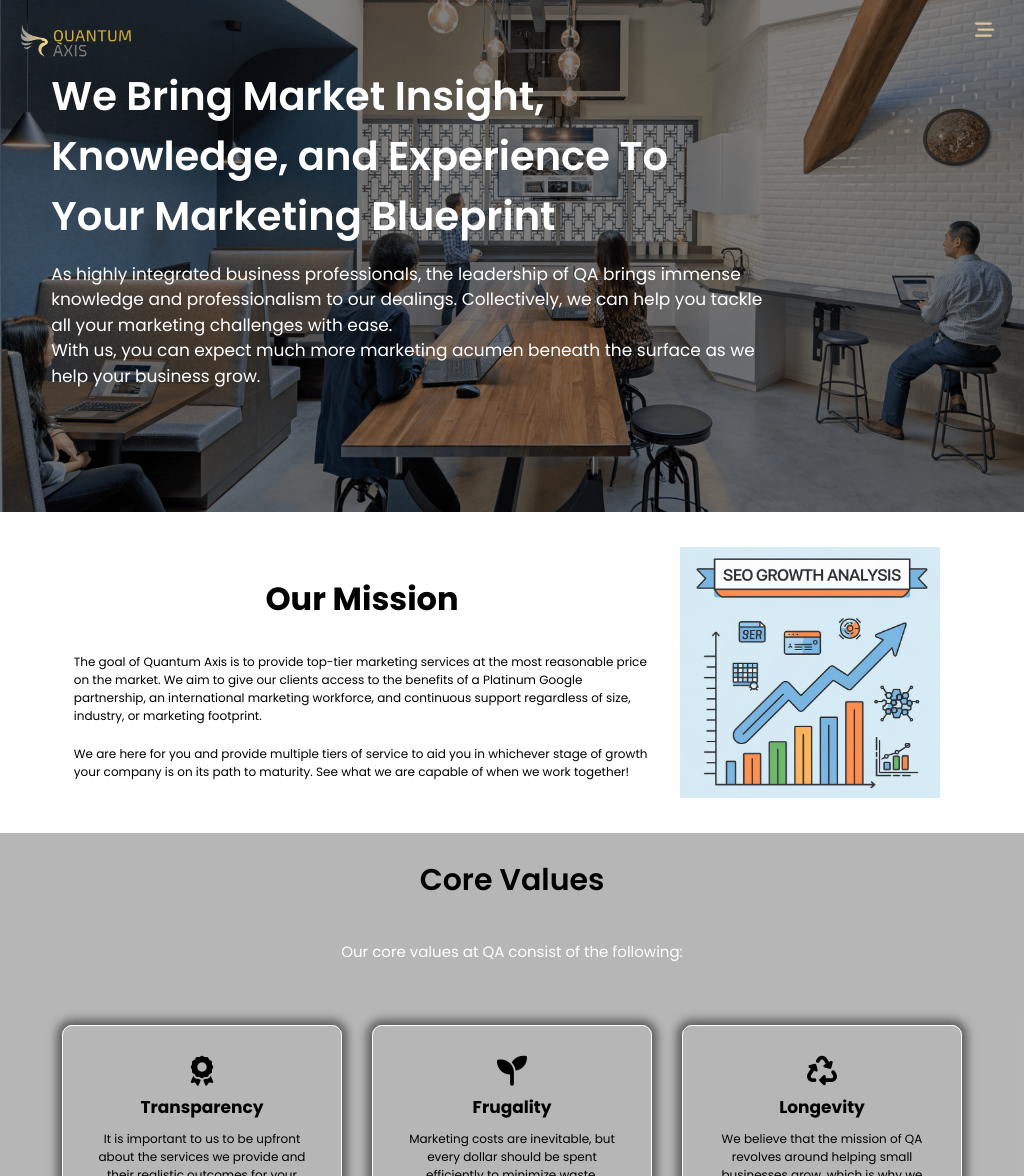
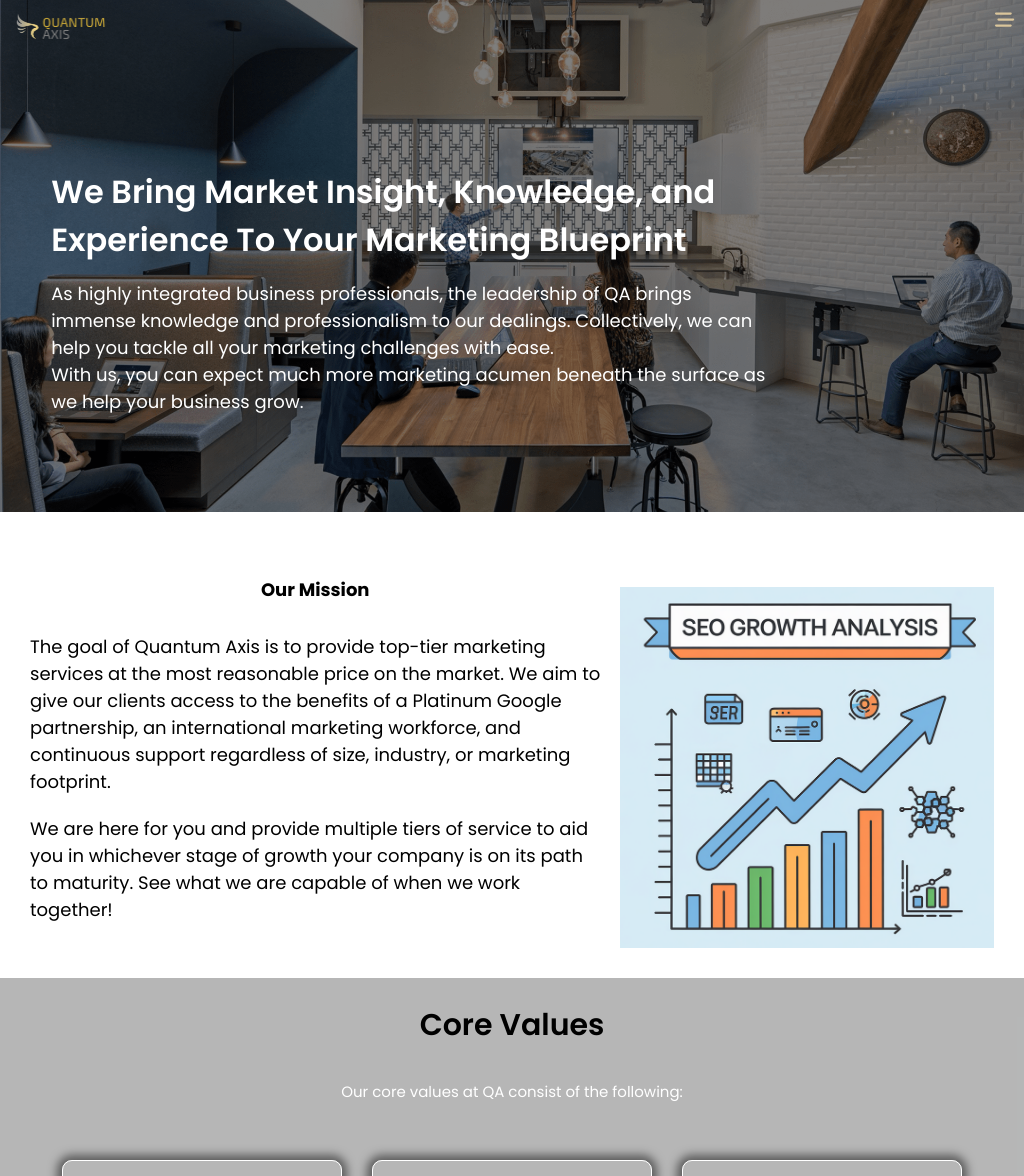
Before and after one commit to tharanycred4future/quantumaxistest, a React (Vite) app: page /about-us in a window 1024 px wide. Shown: the top 1176 px of the page. Built offline with nearby package versions, Linux system fonts and the light colour scheme.

Commit message:
abt us page responsiveness update

```diff
--- a/src/pages/AboutUs/AboutUs.css
+++ b/src/pages/AboutUs/AboutUs.css
@@ -113,9 +113,8 @@
     padding: 40px 20px;
     justify-content: center;
     gap: 30px;
-
     position: relative; /* Ensure the element is positioned correctly */
-  z-index: 1;
+    z-index: 1;
 
 }
 .core-value{
@@ -191,7 +190,7 @@
   color: #ece3d0;
 }
 
-@media (min-width:320px) and (max-width:425px){
+@media  (max-width:320px){
   .abt-us-navbar{
     display: flex;
     justify-content:space-between;
@@ -259,8 +258,7 @@
 
 }
 
-
-@media (min-width:376px) and (max-width:450px){
+@media (min-width:321px) and (max-width:450px){
   .abt-us-navbar{
     display: flex;
     justify-content:space-between;
@@ -285,10 +283,77 @@
     left: 5vw;
   }
   .abt-us-hero h2{
-    font-size: 13px;
+    font-size: 10px;
   }
   .abt-us-hero p{
-    font-size: 8px;
+    font-size: 6px;
+  }
+  .abt-us-mission{
+    padding: 20px;
+    display: flex;
+
+  }
+  .abt-us-mission-text h3{
+    font-size: 18px;
+    padding: 10px;
+    display: flex;
+    justify-content:flex-start;
+
+  }
+  .abt-us-mission-text {
+    display: flex;
+
+
+    width: 60%;
+    padding: 10px;
+  }
+  .abt-us-mission-text p{
+    font-size: 7px;
+
+  }
+  .mission-img{
+    width: 40%;
+    padding: 0px;
+    object-fit: contain;
+  }
+  .core-values-title p{
+    padding: 7px;
+    font-size: 15px;
+    color: white;
+    font-weight: 400;
+
+  }
+
+}
+@media (min-width:451px) and (max-width:600px){
+  .abt-us-navbar{
+    display: flex;
+    justify-content:space-between;
+    padding: 10px;
+  }
+  .abt-us-logo{
+    width: 100px;
+    cursor: pointer;
+
+  }
+ .alt-navbar-links{
+    display: none;
+  }
+  .abt-us-toggle-btn{
+    display: flex;
+  }
+  .about-us-header{
+    height: 50vw;
+  }
+  .abt-us-hero{
+    bottom: 10% !important;
+    left: 5vw;
+  }
+  .abt-us-hero h2{
+    font-size: 15px !important;
+  }
+  .abt-us-hero p{
+    font-size: 8px !important;
   }
   .abt-us-mission{
     padding: 20px;
@@ -309,7 +374,7 @@
     padding: 10px;
   }
   .abt-us-mission-text p{
-    font-size: 7px;
+    font-size: 6px;
 
   }
   .mission-img{
@@ -327,49 +392,44 @@
   }
 
 }
-@media (min-width:451px) and (max-width:768px){
+@media (min-width:601px) and (max-width:769px){
   .abt-us-navbar{
     display: flex;
     justify-content:space-between;
     padding: 10px;
-
   }
   .abt-us-logo{
     width: 100px;
     cursor: pointer;
-    padding: 10px 2px;
-
 
   }
  .alt-navbar-links{
-  font-size: 10px;
-  gap: 0px;
+    display: none;
   }
   .abt-us-toggle-btn{
-    display: none;
-    padding: 10px 20px;
+    display: flex;
   }
   .about-us-header{
     height: 50vw;
   }
   .abt-us-hero{
-    bottom: 24%;
+    bottom: 10% !important;
     left: 5vw;
   }
   .abt-us-hero h2{
-    font-size: 30px;
+    font-size: 21px !important;
   }
   .abt-us-hero p{
-    font-size: 12px;
+    font-size: 11px !important;
   }
   .abt-us-mission{
-    padding: 15px;
+    padding: 20px;
     display: flex;
     align-items: center;
     justify-content: center;
   }
   .abt-us-mission-text h3{
-    font-size: 25px;
+    font-size: 18px;
     padding: 10px;
 
   }
@@ -377,39 +437,38 @@
     display: flex;
     justify-content: center;
     align-items: center;
-
+    width: 60%;
     padding: 10px;
   }
   .abt-us-mission-text p{
-    font-size: 12px;
+    font-size: 11px;
 
   }
   .mission-img{
-
-    padding: 20px;
+    width: 40%;
+    padding: 10px;
+    margin-top: 45px;
     object-fit: contain;
   }
   .core-values-title p{
-    padding: 12px;
+    padding: 7px;
     font-size: 15px;
     color: white;
     font-weight: 400;
 
   }
 
+
 }
-@media (min-width:769px) and (max-width:1024px){
+@media (min-width:770px) and (max-width:999px){
   .abt-us-navbar{
     display: flex;
     justify-content:space-between;
     padding: 10px;
-
   }
   .abt-us-logo{
-    width: 130px;
+    width: 100px;
     cursor: pointer;
-    padding: 10px 2px;
-
 
   }
  .alt-navbar-links{
@@ -417,29 +476,28 @@
   }
   .abt-us-toggle-btn{
     display: flex;
-    padding: 10px 20px;
   }
   .about-us-header{
     height: 50vw;
   }
   .abt-us-hero{
-    bottom: 24%;
+    bottom: 15% !important;
     left: 5vw;
   }
   .abt-us-hero h2{
-    font-size: 40px;
+    font-size: 25px !important;
   }
   .abt-us-hero p{
-    font-size: 17px;
+    font-size: 14px !important;
   }
   .abt-us-mission{
-    padding: 15px;
+    padding: 20px;
     display: flex;
     align-items: center;
     justify-content: center;
   }
   .abt-us-mission-text h3{
-    font-size: 32px;
+    font-size: 18px;
     padding: 10px;
 
   }
@@ -447,24 +505,90 @@
     display: flex;
     justify-content: center;
     align-items: center;
-
+    width: 60%;
     padding: 10px;
   }
   .abt-us-mission-text p{
-    font-size: 12px;
+    font-size: 14px;
 
   }
   .mission-img{
-
-    padding: 20px;
+    width: 40%;
+    padding: 10px;
+    margin-top: 45px;
     object-fit: contain;
   }
   .core-values-title p{
-    padding: 12px;
+    padding: 7px;
     font-size: 15px;
     color: white;
     font-weight: 400;
 
   }
+}
+@media (min-width:1000px) and (max-width:1200px){
+  .abt-us-navbar{
+    display: flex;
+    justify-content:space-between;
+    padding: 10px;
+  }
+  .abt-us-logo{
+    width: 100px;
+    cursor: pointer;
 
+  }
+ .alt-navbar-links{
+    display: none;
+  }
+  .abt-us-toggle-btn{
+    display: flex;
+  }
+  .about-us-header{
+    height: 50vw;
+  }
+  .abt-us-hero{
+    bottom: 19% !important;
+    left: 5vw;
+  }
+  .abt-us-hero h2{
+    font-size: 32px !important;
+  }
+  .abt-us-hero p{
+    font-size: 18px !important;
+  }
+  .abt-us-mission{
+    padding: 20px;
+    display: flex;
+    align-items: center;
+    justify-content: center;
+  }
+  .abt-us-mission-text h3{
+    font-size: 18px;
+    padding: 10px;
+
+  }
+  .abt-us-mission-text {
+    display: flex;
+    justify-content: center;
+    align-items: center;
+    width: 60%;
+    padding: 10px;
+  }
+  .abt-us-mission-text p{
+    font-size: 18px;
+
+  }
+  .mission-img{
+    width: 40%;
+    padding: 10px;
+    margin-top: 45px;
+    object-fit: contain;
+  }
+  .core-values-title p{
+    padding: 7px;
+    font-size: 15px;
+    color: white;
+    font-weight: 400;
+
+  }
 }
--- a/src/pages/ContactUs/ContactUs.jsx
+++ b/src/pages/ContactUs/ContactUs.jsx
@@ -18,7 +18,7 @@ const ContactForm = () => {
 
       <div className="contact-info">
         <h3>Contact Information</h3>
-        <p><FontAwesomeIcon icon={faEnvelope} /> outreach@americanacceleratus.com</p>
+        <p><FontAwesomeIcon icon={faEnvelope} /> outreach@quantumaxis.com</p>
         <ul> <FontAwesomeIcon className="hours" icon={faBusinessTime} /><strong>Hours of Operation</strong></ul>
             <li className="hours-text">M – F: 8:00 am – 5:00 pm CST</li>
 
```
